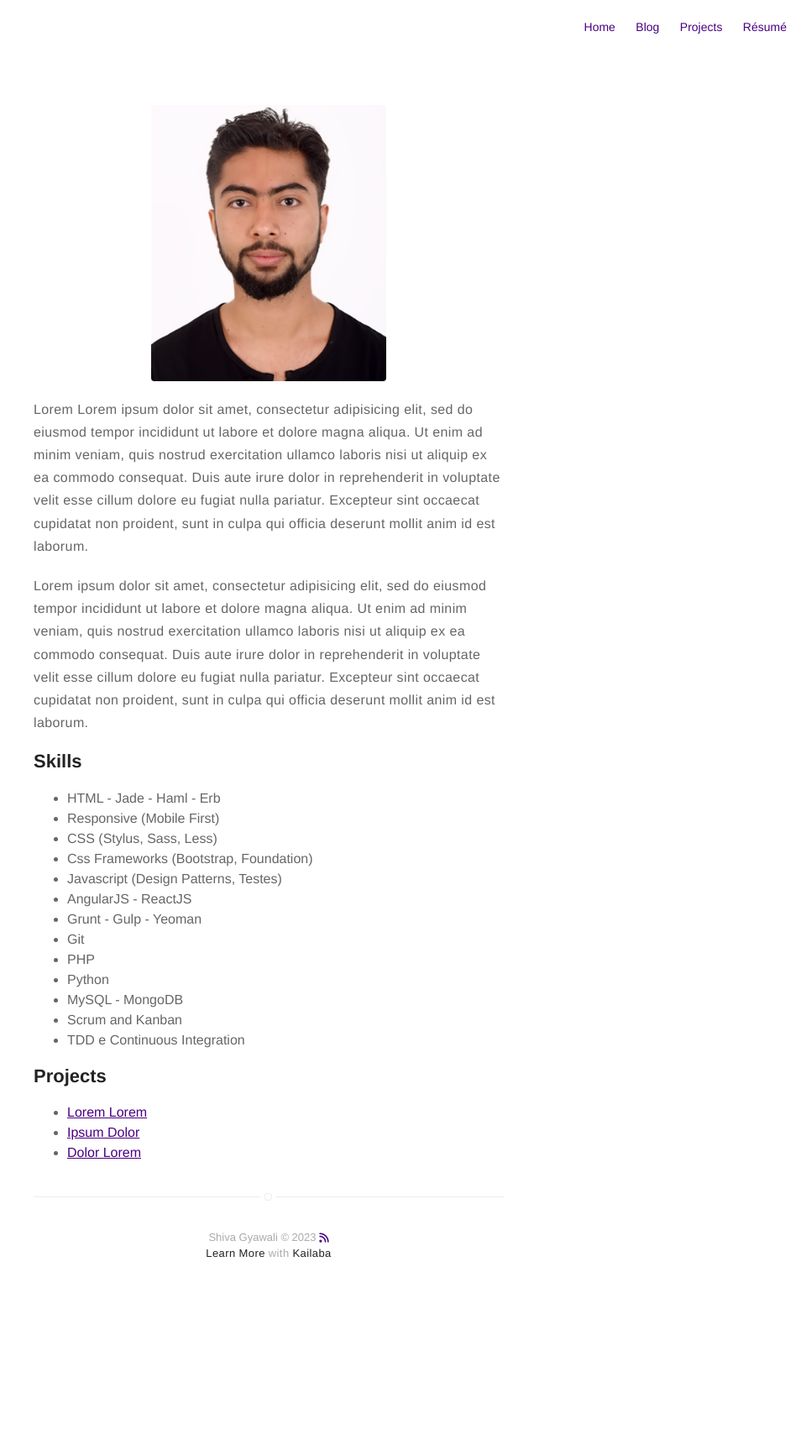
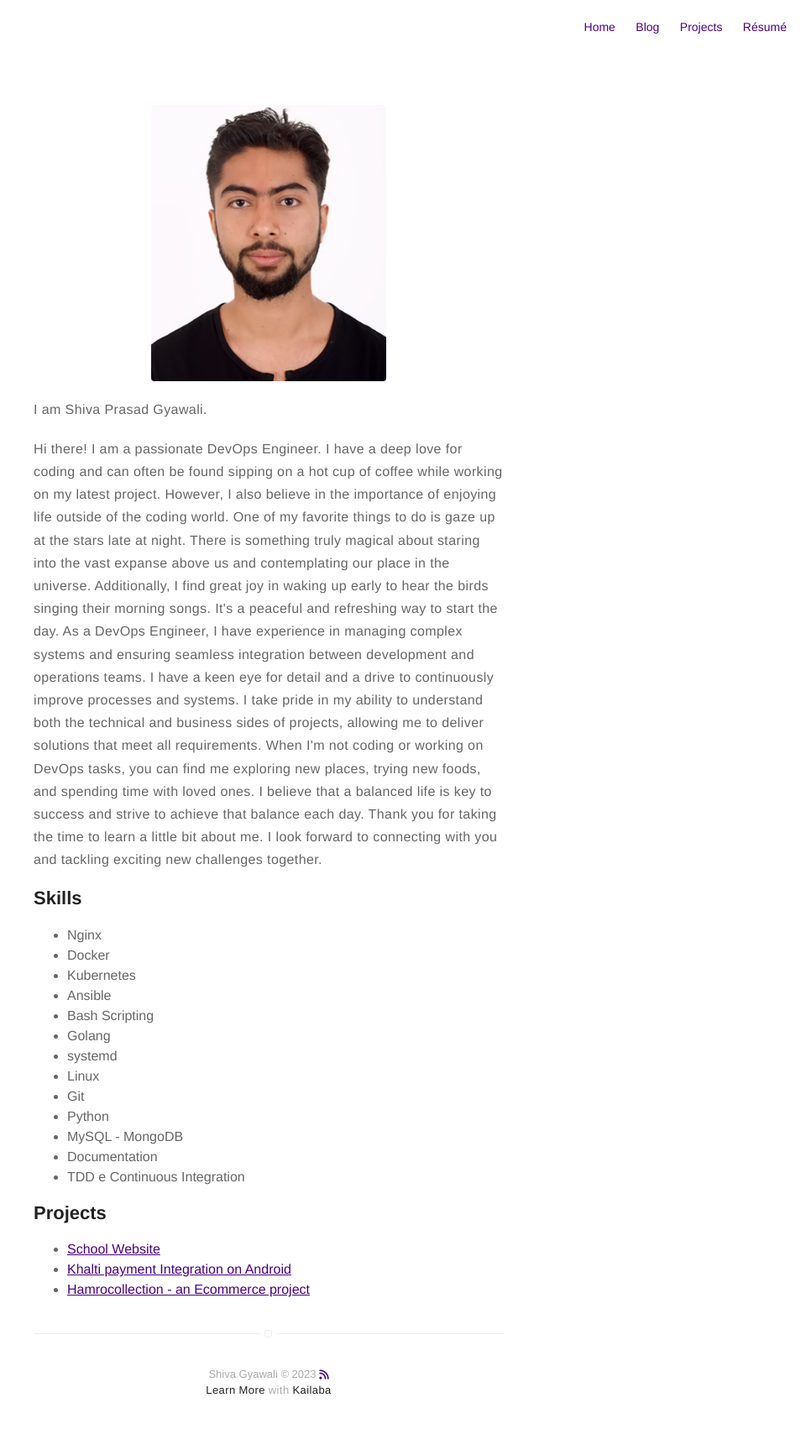
Before and after one commit to exceptionSPG/portfolio-with-jekyll, a Jekyll site: the page built from about.md, in a window 1280 px wide. Shown: the whole page at 84% size, without its empty margins (320-1280 px from the left). Built offline with Jekyll 4.4.1, drawn with Linux system fonts in a browser that asks for light colours; nearby versions of some CDN libraries; before the commit the page ends 1564 px from its top, so only the background shows below that.

Commit message:
Updated: about me and added new post

```diff
--- a/about.md
+++ b/about.md
@@ -4,42 +4,43 @@ layout: page
 ---
 ![Profile Image]({% if site.external-image %}{{ site.picture }}{% else %}{{ site.url }}/{{ site.picture }}{% endif %})
 
-<p>Lorem Lorem ipsum dolor sit amet, consectetur adipisicing elit, sed do eiusmod
-tempor incididunt ut labore et dolore magna aliqua. Ut enim ad minim veniam,
-quis nostrud exercitation ullamco laboris nisi ut aliquip ex ea commodo
-consequat. Duis aute irure dolor in reprehenderit in voluptate velit esse
-cillum dolore eu fugiat nulla pariatur. Excepteur sint occaecat cupidatat non
-proident, sunt in culpa qui officia deserunt mollit anim id est laborum.</p>
+<p>I am Shiva Prasad Gyawali.</p>
 
-<p>Lorem ipsum dolor sit amet, consectetur adipisicing elit, sed do eiusmod
-tempor incididunt ut labore et dolore magna aliqua. Ut enim ad minim veniam,
-quis nostrud exercitation ullamco laboris nisi ut aliquip ex ea commodo
-consequat. Duis aute irure dolor in reprehenderit in voluptate velit esse
-cillum dolore eu fugiat nulla pariatur. Excepteur sint occaecat cupidatat non
-proident, sunt in culpa qui officia deserunt mollit anim id est laborum.</p>
+<p>
+
+Hi there! I am a passionate DevOps Engineer. I have a deep love for coding and can often be found sipping on a hot cup of coffee while working on my latest project. However, I also believe in the importance of enjoying life outside of the coding world.
+
+One of my favorite things to do is gaze up at the stars late at night. There is something truly magical about staring into the vast expanse above us and contemplating our place in the universe. Additionally, I find great joy in waking up early to hear the birds singing their morning songs. It's a peaceful and refreshing way to start the day.
+
+As a DevOps Engineer, I have experience in managing complex systems and ensuring seamless integration between development and operations teams. I have a keen eye for detail and a drive to continuously improve processes and systems. I take pride in my ability to understand both the technical and business sides of projects, allowing me to deliver solutions that meet all requirements.
+
+When I'm not coding or working on DevOps tasks, you can find me exploring new places, trying new foods, and spending time with loved ones. I believe that a balanced life is key to success and strive to achieve that balance each day.
+
+Thank you for taking the time to learn a little bit about me. I look forward to connecting with you and tackling exciting new challenges together.
+</p>
 
 <h2>Skills</h2>
 
 <ul class="skill-list">
-	<li>HTML - Jade - Haml - Erb</li>
-	<li>Responsive (Mobile First)</li>
-	<li>CSS (Stylus, Sass, Less)</li>
-	<li>Css Frameworks (Bootstrap, Foundation)</li>
-	<li>Javascript (Design Patterns, Testes)</li>
-	<li>AngularJS - ReactJS</li>
-	<li>Grunt - Gulp - Yeoman</li>
+	<li>Nginx</li>
+	<li>Docker</li>
+	<li>Kubernetes</li>
+	<li>Ansible</li>
+	<li>Bash Scripting</li>
+	<li>Golang</li>
+	<li>systemd</li>
+	<li>Linux</li>
 	<li>Git</li>
-	<li>PHP</li>
 	<li>Python</li>
 	<li>MySQL - MongoDB</li>
-	<li>Scrum and Kanban</li>
+	<li>Documentation</li>
 	<li>TDD e Continuous Integration</li>
 </ul>
 
 <h2>Projects</h2>
 
 <ul>
-	<li><a href="https://github.com/">Lorem Lorem</a></li>
-	<li><a href="https://github.com/">Ipsum Dolor</a></li>
-	<li><a href="https://github.com/">Dolor Lorem</a></li>
+	<li><a href="https://github.com/exceptionSPG/dipendra_school">School Website</a></li>
+	<li><a href="https://github.com/exceptionSPG/Khalti-Payment-Integration">Khalti payment Integration on Android</a></li>
+	<li><a href="https://github.com/exceptionSPG/HamroCollection">Hamrocollection - an Ecommerce project</a></li>
 </ul>
```
Also changed, not shown: _posts/2023-05-15-dockerize-laravel-app.md (added, +16 -0 lines).
